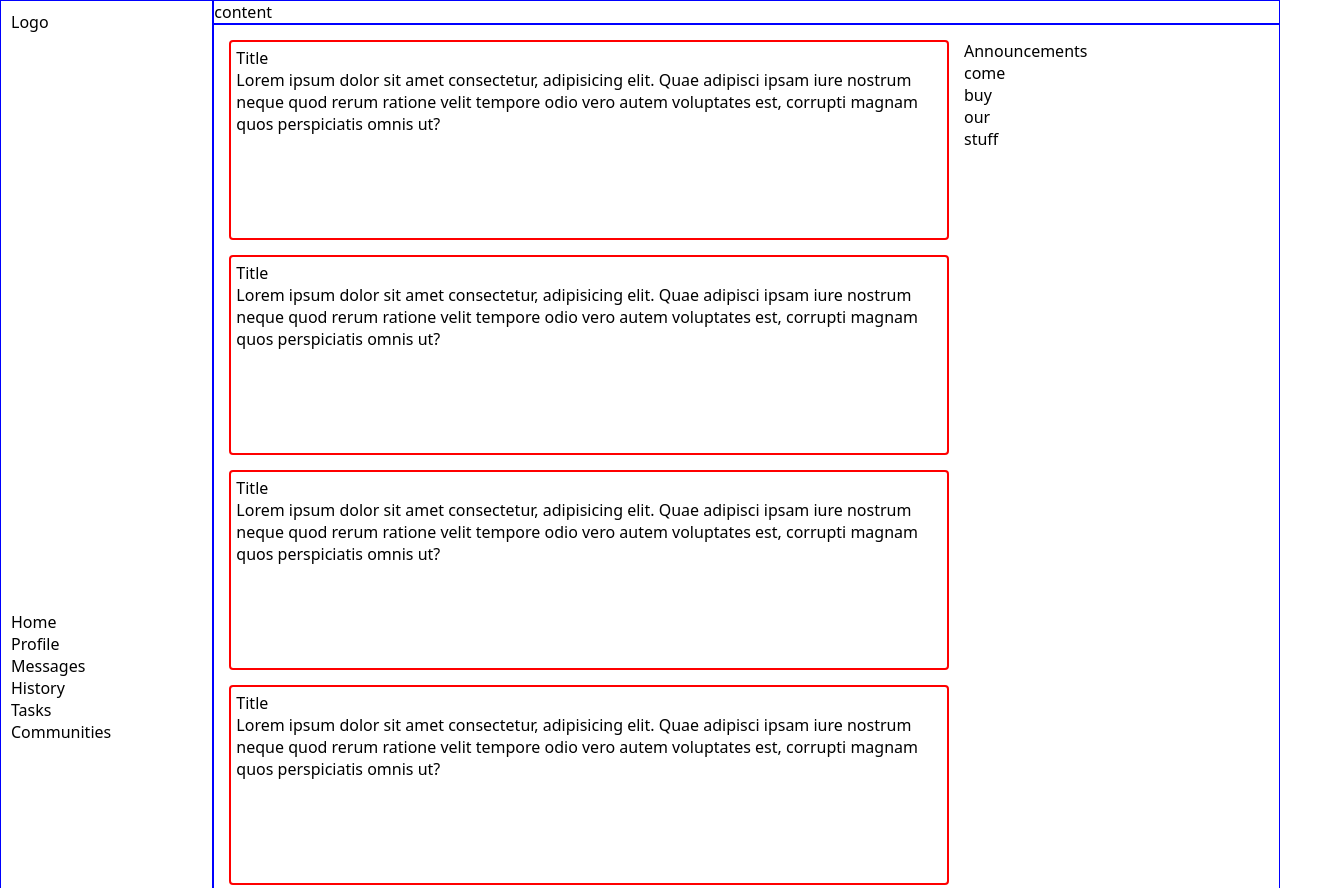
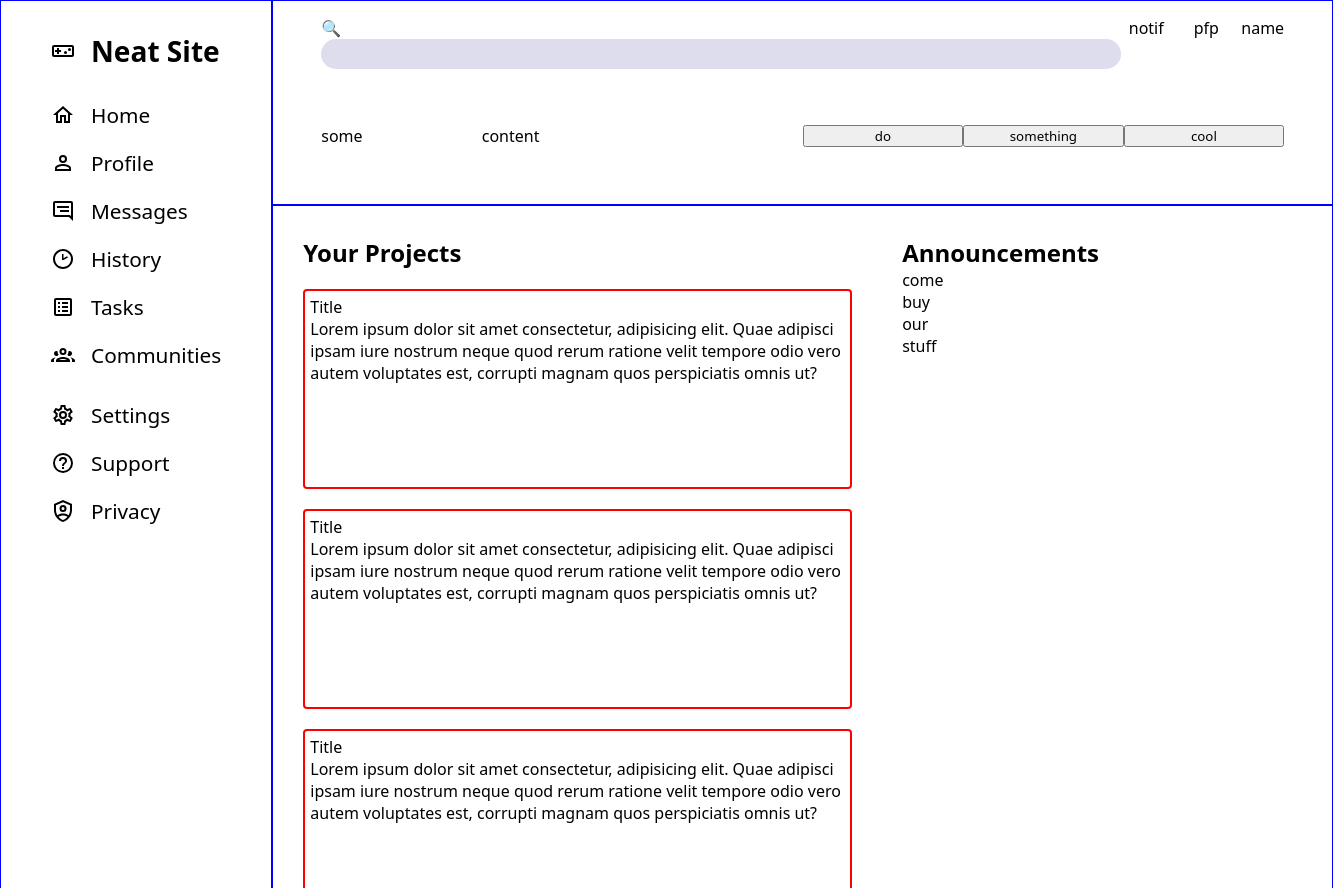
Before and after one commit to Cerenar/admin-dashboard, a plain HTML site: page index.html in a window 1280 px wide. Shown: the top 888 px of the page, 1333 px wide, since content can reach past the window. Drawn offline with Linux system fonts and the light colour scheme.

Commit message:
Prettify sidebar, add items to header

```diff
--- a/index.html
+++ b/index.html
@@ -8,47 +8,82 @@
 </head>
 <body>
     <div class="container">
+        <div class="header">
+            <div class="top-bar">
+                <div>
+                    <label for="search-bar">🔍</label>
+                    <input type="search" name="search-bar" id="search-bar">
+                </div>
+                <ul>
+                    <li>
+                        notif
+                    </li>
+                    <li>pfp</li>
+                    <li>name</li>
+                </ul>
+            </div>
+            <div class="bottom-bar">
+                <p>some</p>
+                <p>content</p>
+                <button>do</button>
+                <button>something</button>
+                <button>cool</button>
+            </div>
+        </div>
         <div class="sidebar">
-            <div class="logo">Logo</div>
+            <div class="logo">
+                <img src="icons/gamepad-square-outline.svg" alt="Controller icon">
+                <h3>Neat Site</h3>
+            </div>
             <div class="account-nav">
                 <ul>
                     <li class="account-action">
-                        <!-- <svg></svg> -->
+                        <img src="icons/home-outline.svg" alt="Home icon">
                         <p>Home</p>
                     </li>
                     <li class="account-action">
-                        <!-- <svg></svg> -->
+                        <img src="icons/account-outline.svg" alt="Profile icon">
                         <p>Profile</p>
                     </li>
                     <li class="account-action">
-                        <!-- <svg></svg> -->
+                        <img src="icons/message-reply-text-outline.svg" alt="Messages icon">
                         <p>Messages</p>
                     </li>
                     <li class="account-action">
-                        <!-- <svg></svg> -->
+                        <img src="icons/clock-time-two-outline.svg" alt="History icon">
                         <p>History</p>
                     </li>
                     <li class="account-action">
-                        <!-- <svg></svg> -->
+                        <img src="icons/list-box-outline.svg" alt="Tasks icon">
                         <p>Tasks</p>
                     </li>
                     <li class="account-action">
-                        <!-- <svg></svg> -->
+                        <img src="icons/account-group-outline.svg" alt="Communities icon">
                         <p>Communities</p>
                     </li>
                 </ul>
             </div>
             <div class="help-nav">
                 <ul>
-                    <li class="help-action">Settings</li>
-                    <li class="help-action">Support</li>
-                    <li class="help-action">Privacy</li>
+                    <li class="help-action">
+                        <img src="icons/cog-outline.svg" alt="Settings icon">
+                        <p>Settings</p>
+                    </li>
+                    <li class="help-action">
+                        <img src="icons/help-circle-outline.svg" alt="Support icon">
+                        <p>Support</p>
+                    </li>
+                    <li class="help-action">
+                        <img src="icons/shield-account-outline.svg" alt="Privacy icon">
+                        <p>Privacy</p>
+                    </li>
                 </ul>
             </div>
         </div>
-        <div class="header">content</div>
         <div class="content">
             <div class="projects">
+                <h2>Your Projects</h2>
+                <div class="cards">
                     <div class="card">
                         <p class="title">Title</p>
                         <p>Lorem ipsum dolor sit amet consectetur, adipisicing elit. Quae adipisci ipsam iure nostrum neque quod rerum ratione velit tempore odio vero autem voluptates est, corrupti magnam quos perspiciatis omnis ut?</p>
@@ -86,15 +121,22 @@
                         <p>Lorem ipsum dolor sit amet consectetur, adipisicing elit. Quae adipisci ipsam iure nostrum neque quod rerum ratione velit tempore odio vero autem voluptates est, corrupti magnam quos perspiciatis omnis ut?</p>
                     </div>
                 </div>
+            </div>
             <div class="news">
                 <div class="announcements">
-                    <p>Announcements</p>
-                    <div class="announcment">come</div>
-                    <div class="announcment">buy</div>
-                    <div class="announcment">our</div>
-                    <div class="announcment">stuff</div>
+                    <h2>Announcements</h2>
+                    <div class="announcement">come</div>
+                    <div class="announcement">buy</div>
+                    <div class="announcement">our</div>
+                    <div class="announcement">stuff</div>
                 </div>
-                <div class="trending">Trending</div>
+                <div class="trending">
+                    <h2>Trending</h2>
+                    <div class="trend">new</div>
+                    <div class="trend">thing</div>
+                    <div class="trend">in</div>
+                    <div class="trend">town</div>
+                </div>
             </div>
         </div>
     </div>
--- a/style.css
+++ b/style.css
@@ -10,41 +10,117 @@
     font-family: system-ui, 'Segoe UI', Tahoma, Geneva, Verdana, sans-serif;
 }
 
+:root {
+
+}
+
 .container {
     display: grid;
     grid-template-columns: 1fr 5fr;
+}
+
+.header {
+    grid-column: 2;
+    border: 1px solid blue;
+    padding: 16px 48px;
+    display: grid;
+    grid-template-rows: 1fr 2fr;
+    gap: 15px;
+}
+
+.header .top-bar {
+    display: grid;
+    grid-template-columns: 4fr 1fr;
+}
+
+.top-bar ul {
+    display: grid;
+    grid-template-columns: 50px 50px 1fr;
+    gap: 10px;
+    justify-items: center;
+    list-style-type: none;
+}
+
+.top-bar ul:last-child {
+    justify-self: left;
+}
+
+input {
+    appearance: none;
+    outline: none;
+    border: none;
+}
+
+input[type="search"] {
+    border-radius: 16px;
+    background: #dde;
+    width: 800px;
+    padding: 5px 15px;
+    font-size: 0.95rem;
+    font-weight: 600;
+}
+
+.header .bottom-bar {
+    grid-row: 2;
+    display: grid;
+    grid-template-columns: 1fr 2fr 1fr 1fr 1fr;
+    align-items: center;
 }
 
 .sidebar {
     grid-column: 1;
     grid-row: 1/3;
     border: 1px solid blue;
-    padding: 10px;
+    padding: 0px 50px;
 
     display: grid;
-    grid-template-columns: 1fr;
+    grid-template-rows: 100px 300px 100px;
 }
 
-.header {
-    grid-column: 2;
-    border: 1px solid blue;
+.sidebar .logo {
+    font-size: 1.5rem;
+    display: grid;
+    grid-template-columns: 40px 1fr;
+    align-items: center;
+}
+
+.sidebar li {
+    list-style: none;
+    font-size: 1.3rem;
+    display: grid;
+    grid-template-columns: 40px 1fr;
+    align-items: center;
+    margin-bottom: 20px;
+}
+
+.sidebar img {
+    width: 24px;
+    height: 24px;
 }
 
 .content {
     grid-column: 2;
     grid-row: 2;
     border: 1px solid blue;
-    padding: 15px;
+    padding: 30px;
 
     display: grid;
     grid-template-columns: 2fr, 1fr;
-    gap: 15px;
+    gap: 50px;
 }
 
-.content .projects {
+.content .cards {
     display: grid;
-    grid-template-columns: repeat(auto-fit, minmax(400px, 1fr));
-    gap: 15px;
+    grid-template-columns: repeat(auto-fit, minmax(300px, 1fr));
+    gap: 20px;
+    margin-top: 20px;
+}
+
+.content .card {
+    border: 2px solid red;
+    border-radius: 4px;
+    padding: 5px;
+    height: 200px;
 }
 
 .news {
@@ -53,12 +129,5 @@
 }
 
 .news > div {
-    width: 300px;
+    width: 400px;
 }
-
-.content .card {
-    border: 2px solid red;
-    border-radius: 4px;
-    padding: 5px;
-    height: 200px;
-}
```
Also changed, not shown: icons/account-group-outline.svg (added), icons/account-outline.svg (added), icons/clock-time-two-outline.svg (added), icons/cog-outline.svg (added), icons/gamepad-square-outline.svg (added), icons/help-circle-outline.svg (added), icons/home-outline.svg (added), icons/list-box-outline.svg (added), icons/message-reply-text-outline.svg (added), icons/shield-account-outline.svg (added). Lines whose indentation alone changed are shown as unchanged.
